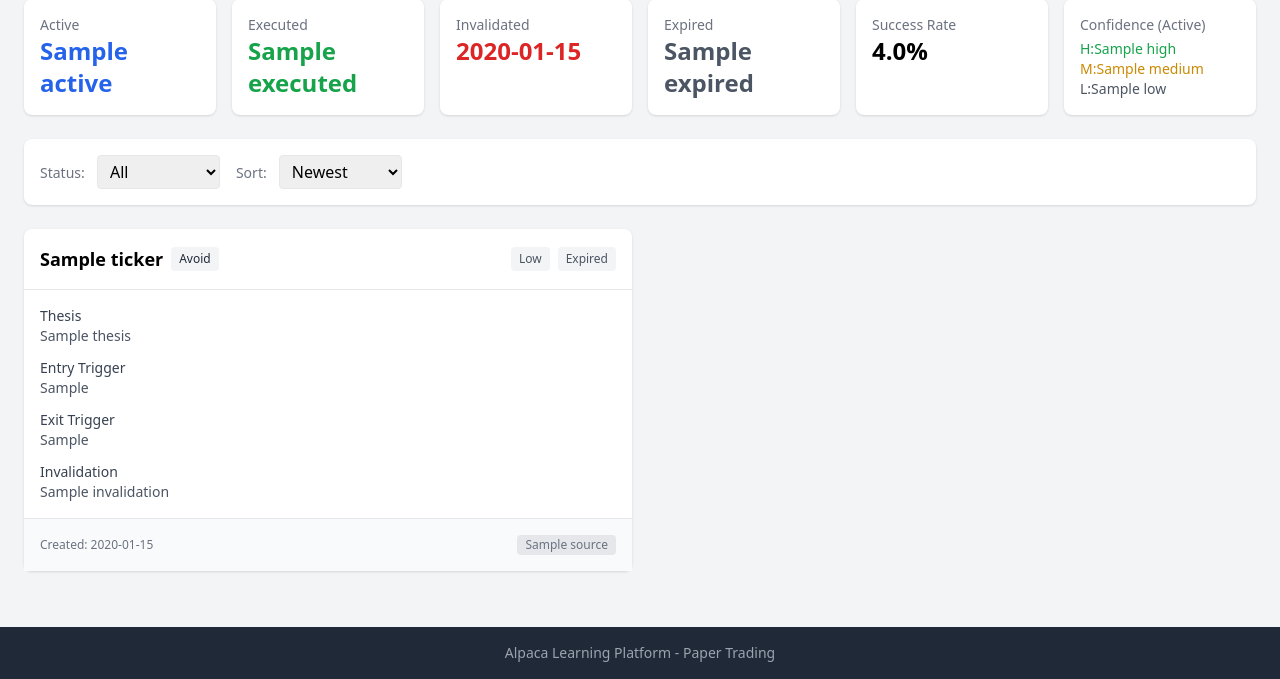
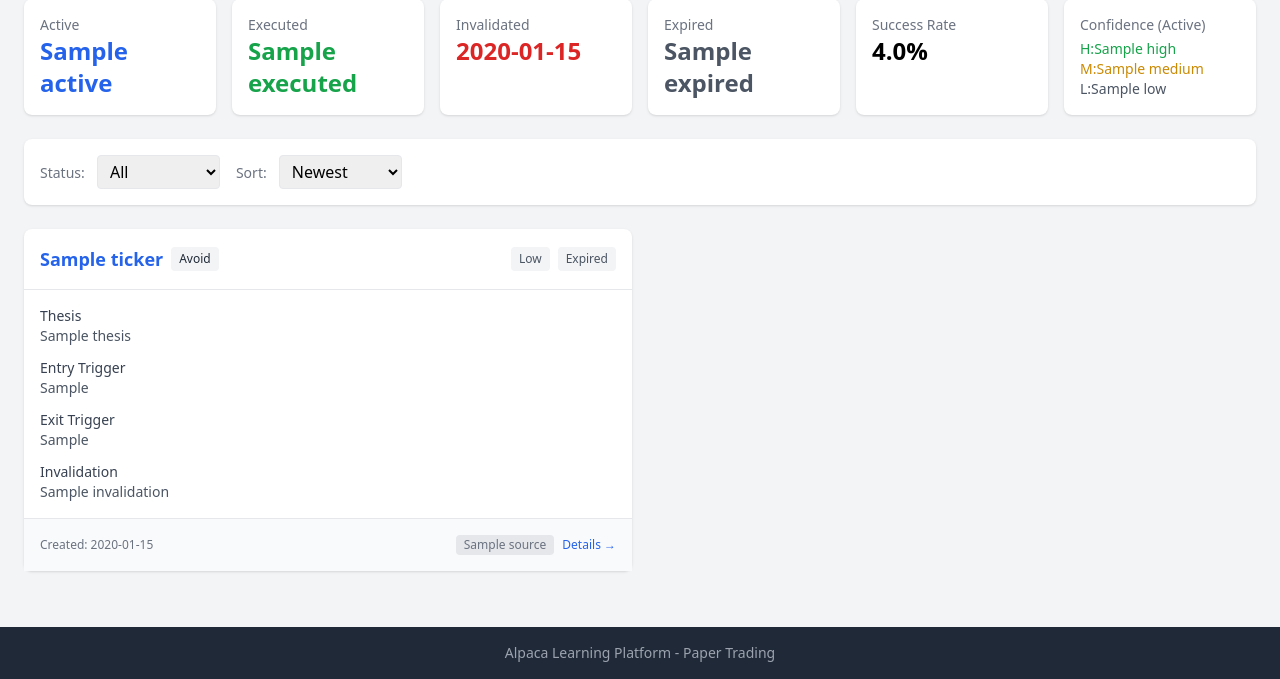
Before and after one commit to jayshaffer/algo, a Flask app: template dashboard/templates/theses.html in a window 1280 px wide. Shown: the part 141-820 px from the top of the page. Run offline with Flask 3, Linux system fonts and the light colour scheme; the template is opened without the code that fills it: most values are stand-ins (such as "Sample title", 1, 10 or a date in 2020); some libraries are stand-ins or nearby versions.

Commit message:
feat(dashboard): link ticker and detail page from theses cards
Co-Authored-By: Claude Sonnet 4.6 <noreply@anthropic.com>

```diff
--- a/dashboard/templates/theses.html
+++ b/dashboard/templates/theses.html
@@ -74,7 +74,7 @@
         <!-- Header -->
         <div class="p-4 border-b flex items-center justify-between flex-wrap gap-2">
             <div class="flex items-center gap-2">
-                <span class="font-bold text-lg">{{ thesis.ticker }}</span>
+                <a href="/ticker/{{ thesis.ticker }}" class="font-bold text-lg text-blue-600 hover:underline">{{ thesis.ticker }}</a>
                 <!-- Direction badge -->
                 {% if thesis.direction == 'long' %}
                 <span class="bg-green-100 text-green-800 text-xs px-2 py-1 rounded">Long</span>
@@ -152,6 +152,7 @@
                 </button>
                 {% endif %}
                 <span class="bg-gray-200 px-2 py-0.5 rounded">{{ thesis.source }}</span>
+                <a href="/thesis/{{ thesis.id }}" class="text-blue-600 hover:underline text-xs">Details →</a>
             </div>
         </div>
     </div>
```
Also changed, not shown: tests/test_dashboard.py (+6 -0 lines).
